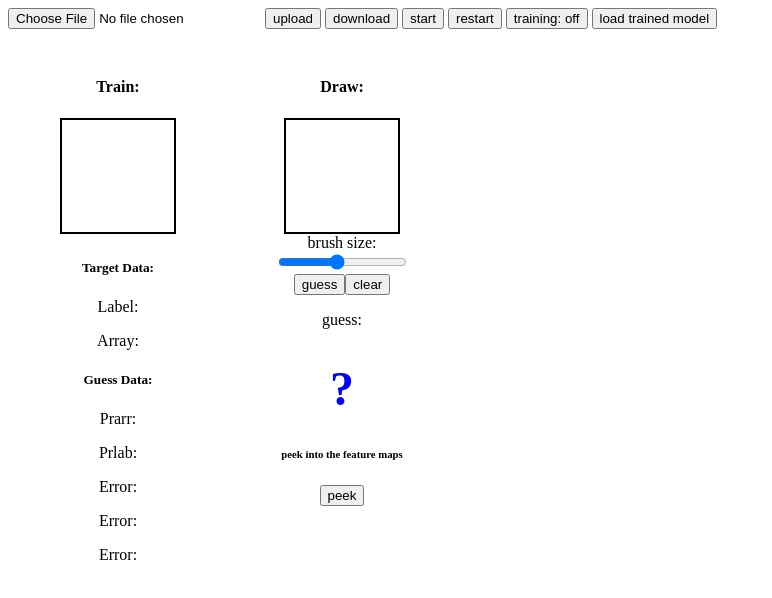
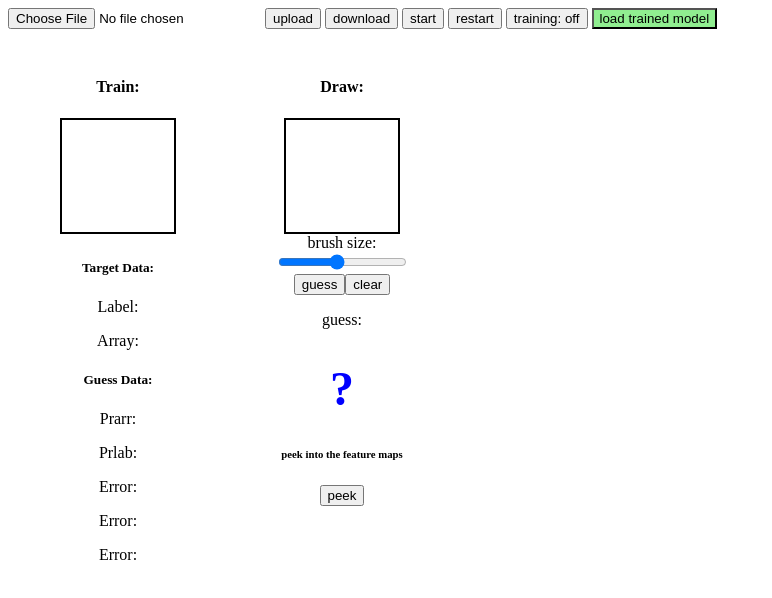
Before and after one commit to NeedToUpdate/neuralnetworktests, a plain HTML site: page cnn_quickdraw.html in a window 1280 px wide. Shown: the whole page, without its empty margins (0-772 px from the left). Drawn offline with Linux system fonts and the light colour scheme.

Commit message:
made the button easier to see

```diff
--- a/cnn_quickdraw.html
+++ b/cnn_quickdraw.html
@@ -74,6 +74,7 @@
     <button id="train"
         type="button">training: off</button>
     <button id="load_model"
+        style="background-color: lightgreen;"
         type="button">load trained model</button>
     <br />
     <br />
```
Also changed, not shown: mnist_with_cnn.html (+1 -0 lines), mnist_with_nn.html (+1 -0 lines).
